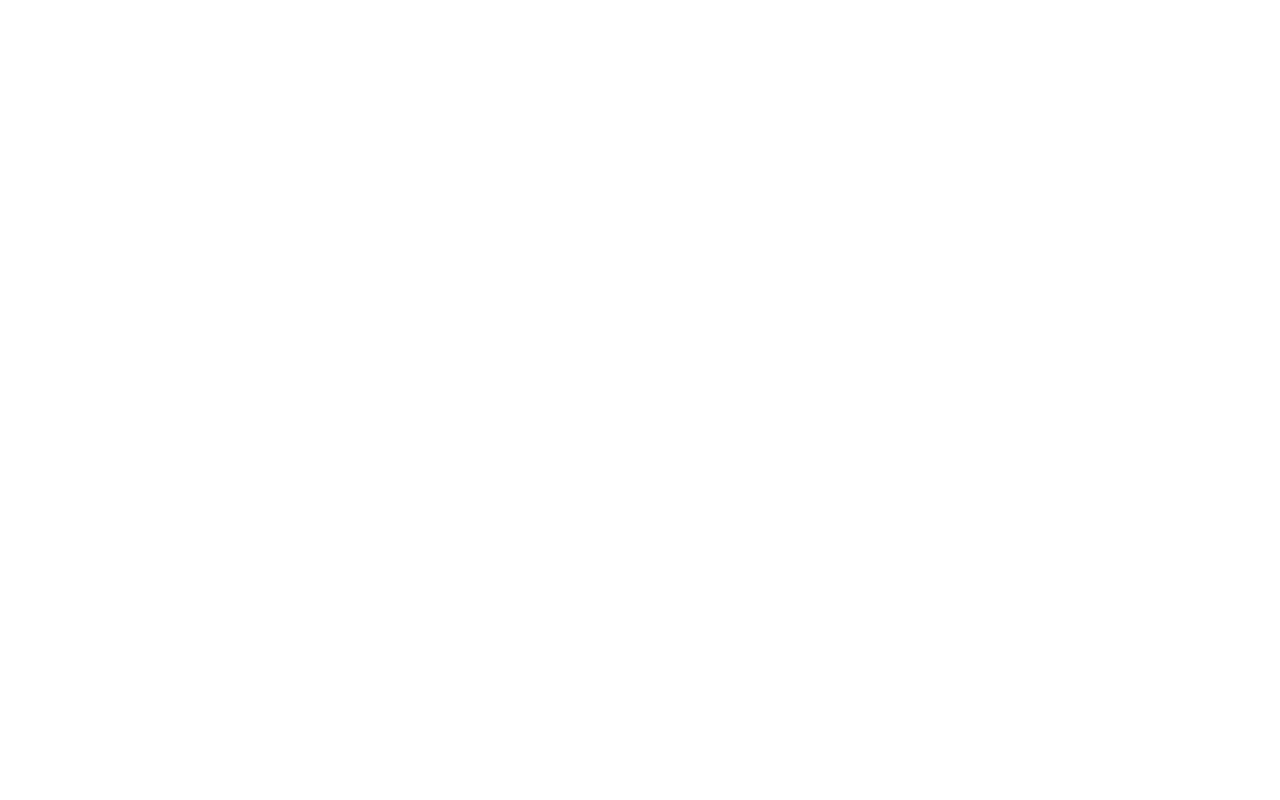
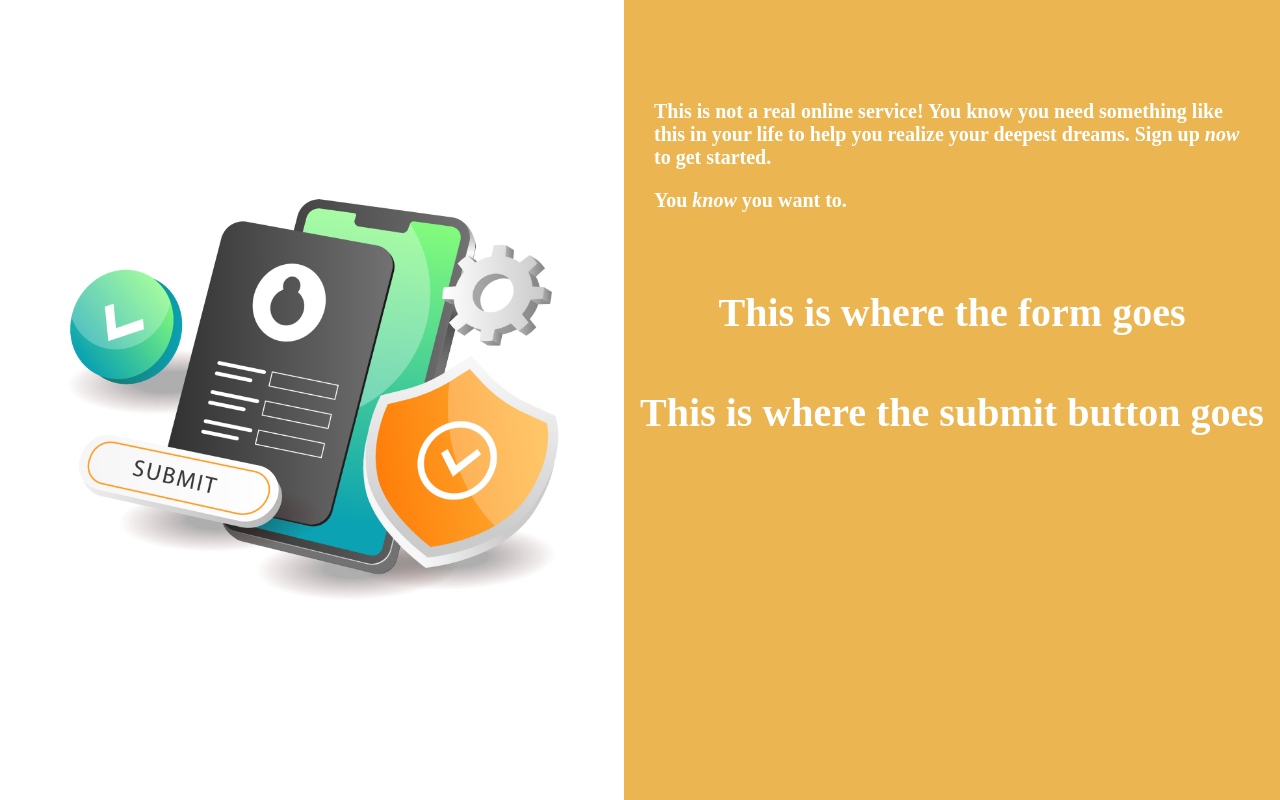
Before and after one commit to ladinofel/sign-up-form, a plain HTML site: page index.html in a window 1280 px wide. Drawn offline with Linux system fonts and the light colour scheme.

Commit message:
Add some basic structure and styling

```diff
--- a/index.html
+++ b/index.html
@@ -4,9 +4,25 @@
     <meta charset="UTF-8">
     <meta name="viewport" content="width=device-width, initial-scale=1.0">
     <link href="./styles.css" rel="stylesheet">
-    <title>Band of Climbers Sign up Form</title>
+    <title>Sign Up Form</title>
 </head>
 <body>
-
+  <div class="main-container">
+    <div class="left-content">
+      <img src="./vecteezy_illustration-isometric-concept-personal-account-security_5647961_55/vecteezy_illustration-isometric-concept-personal-account-security_5647961.jpg" alt="Illustrated image of a smartphone displaying a form and a submit button.">
+    </div>
+    <div class="right-content">
+      <div class="right-header">
+        <p>This is not a real online service! You know you need something like this in your life to help you realize your deepest dreams. Sign up <em>now</em> to get started.</em></p>
+        <p>You <em>know</em> you want to.</p>
+      </div>
+      <div class="mid-content">
+        <h1>This is where the form goes</h1>
+      </div>
+      <div class="footer">
+        <h1>This is where the submit button goes</h1>
+      </div>
+    </div>
+  </div>
 </body>
 </html>
--- a/styles.css
+++ b/styles.css
@@ -0,0 +1,38 @@
+body {
+  margin: 0;
+  padding: 0;
+}
+
+.main-container {
+  display: flex;
+}
+
+.left-content {
+  display: flex;
+  flex-basis: 40%;
+  height: 100vh;
+}
+
+.right-content {
+  display: flex;
+  flex-direction: column;
+  flex-basis: 60%;
+  background-color: #ebb551;
+  text-align: center;
+  color: white;
+  font-size: 20px;
+  font-weight:600;
+}
+
+img {
+  display: flex;
+  width: auto;
+  height: 65vh;
+  align-self: center;
+}
+
+.right-header {
+  text-align: left;
+  margin-top: 50px;
+  padding: 30px;
+}
```
Also changed, not shown: vecteezy_illustration-isometric-concept-personal-account-security_5647961_55/vecteezy_illustration-isometric-concept-personal-account-security_5647961.jpg (added), 2 other files.
